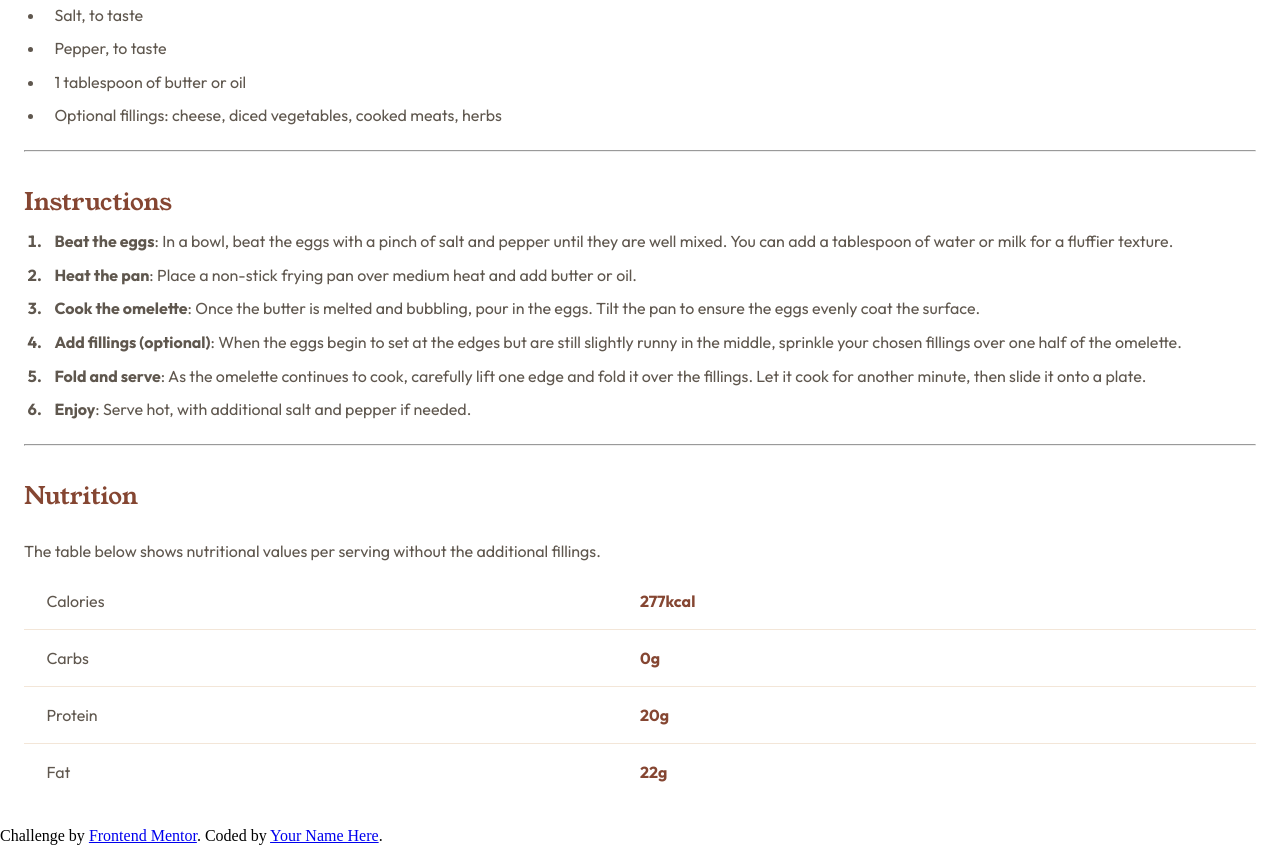
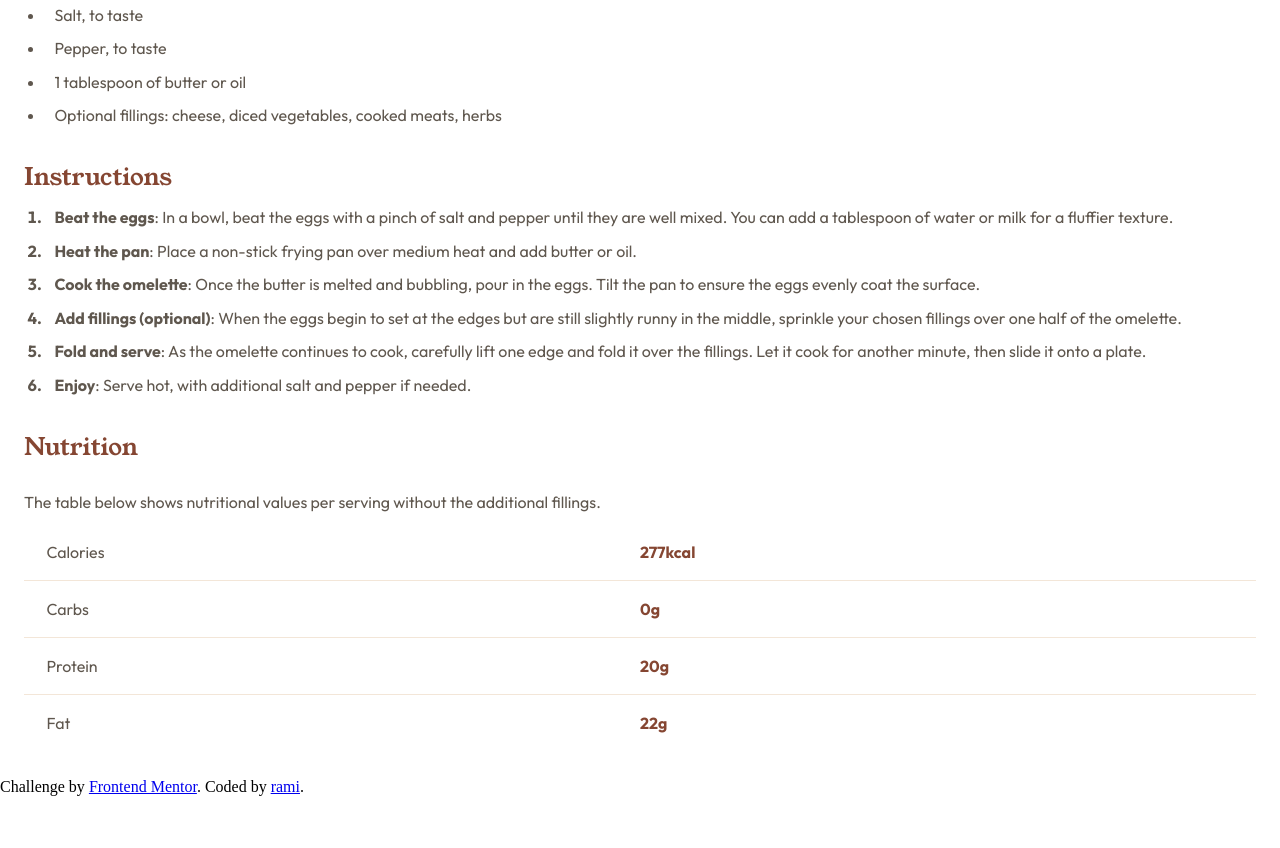
Before and after one commit to ramiroWeb/FM-Recipe-page, a plain HTML site: page index.html in a window 1280 px wide. Shown: the part 1026-1874 px from the top of the page. After the commit the page ends 1825 px from the top, so only its background shows below. Drawn offline with Linux system fonts and the light colour scheme.

Commit message:
remove hr elements & adding href

```diff
--- a/index.html
+++ b/index.html
@@ -53,7 +53,7 @@
             </li>
           </ul>
         </section>
-        <hr />
+
         <section class="recipe__section-instructions">
           <h2>Instructions</h2>
           <ol>
@@ -87,7 +87,7 @@
             </li>
           </ol>
         </section>
-        <hr />
+
         <!-- TODO:  -->
         <section class="recipe__section-nutrition">
           <h2>Nutrition</h2>
@@ -121,7 +121,7 @@
       Challenge by
       <a href="https://www.frontendmentor.io?ref=challenge" target="_blank"
         >Frontend Mentor</a
-      >. Coded by <a href="#">Your Name Here</a>.
+      >. Coded by <a href="https://www.frontendmentor.io/profile/ramiroWeb">rami</a>.
     </div>
   </body>
 </html>
```
